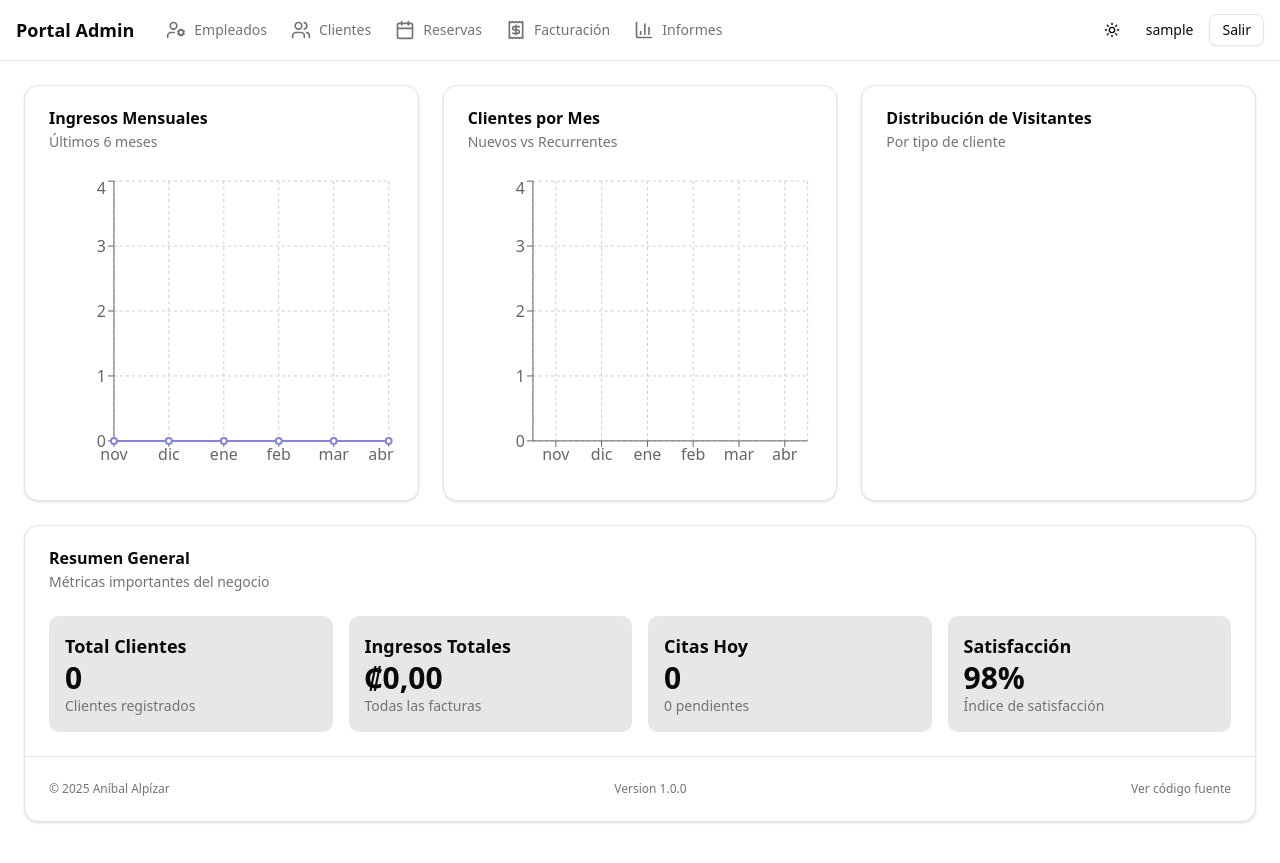
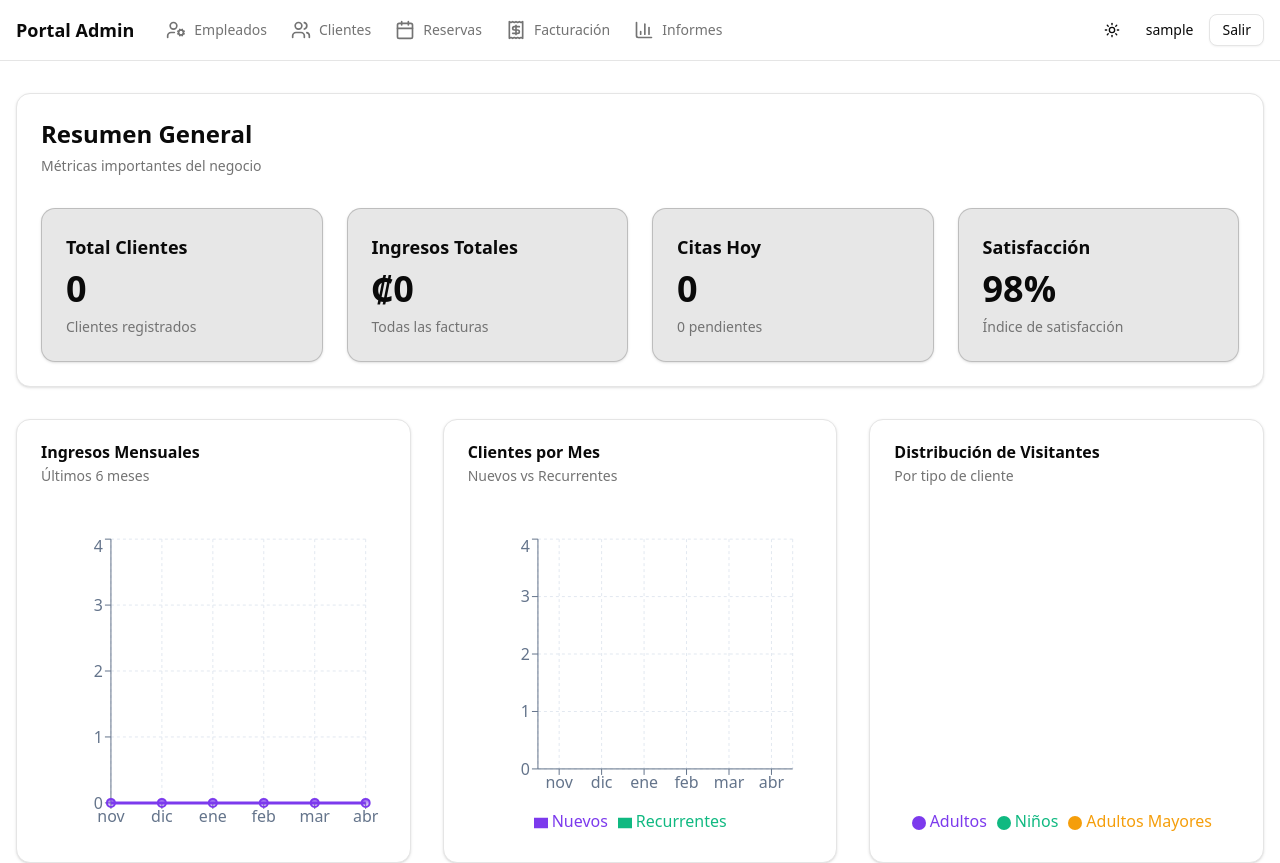
Before and after one commit to anibalalpizar/nextjs-shadcn-hair-salon, a Next.js app: page /dashboard in a window 1280 px wide. Shown: the top 863 px of the page. Built offline with nearby package versions, Linux system fonts and the light colour scheme; sample sign-in values are in the browser's storage.

Commit message:
Refactor Dashboard component layout for improved structure and readability

```diff
--- a/src/app/dashboard/page.tsx
+++ b/src/app/dashboard/page.tsx
@@ -29,8 +29,10 @@ export default function DashboardPage() {
   return (
     <div className="min-h-screen flex flex-col bg-background">
       <Header />
-      <main className="flex-1 p-6">
-        <Dashboard />
+      <main className="flex-1 py-8 px-4">
+        <div className="max-w-7xl mx-auto">
+          <Dashboard />
+        </div>
       </main>
     </div>
   )
--- a/src/components/dashboard.tsx
+++ b/src/components/dashboard.tsx
@@ -1,14 +1,7 @@
 "use client"
 
 import { useEffect, useState } from "react"
-import {
-  Card,
-  CardContent,
-  CardDescription,
-  CardFooter,
-  CardHeader,
-  CardTitle,
-} from "@/components/ui/card"
+import { Card, CardContent, CardDescription, CardFooter, CardHeader, CardTitle } from "@/components/ui/card"
 import { motion } from "framer-motion"
 import {
   LineChart,
@@ -23,6 +16,7 @@ import {
   PieChart,
   Pie,
   Cell,
+  Legend,
 } from "recharts"
 import { format, subMonths } from "date-fns"
 import { es } from "date-fns/locale"
@@ -30,7 +24,7 @@ import { getBills } from "@/lib/billing"
 import { getReservations } from "@/lib/reservations"
 import { getClients } from "@/lib/clients"
 
-const COLORS = ["#0088FE", "#00C49F", "#FFBB28", "#FF8042"]
+const COLORS = ["#7c3aed", "#10b981", "#f59e0b", "#ef4444"]
 
 export function Dashboard() {
   const [revenueData, setRevenueData] = useState([])
@@ -56,24 +50,15 @@ export function Dashboard() {
       return {
         date,
         month: format(date, "MMM", { locale: es }),
-        firstDay: format(
-          new Date(date.getFullYear(), date.getMonth(), 1),
-          "yyyy-MM-dd"
-        ),
-        lastDay: format(
-          new Date(date.getFullYear(), date.getMonth() + 1, 0),
-          "yyyy-MM-dd"
-        ),
+        firstDay: format(new Date(date.getFullYear(), date.getMonth(), 1), "yyyy-MM-dd"),
+        lastDay: format(new Date(date.getFullYear(), date.getMonth() + 1, 0), "yyyy-MM-dd"),
       }
     }).reverse()
 
     const monthlyRevenue = lastSixMonths.map((month) => {
       const monthBills = bills.filter((bill) => {
         const billDate = new Date(bill.fecha)
-        return (
-          billDate >= new Date(month.firstDay) &&
-          billDate <= new Date(month.lastDay)
-        )
+        return billDate >= new Date(month.firstDay) && billDate <= new Date(month.lastDay)
       })
 
       const total = monthBills.reduce((sum, bill) => sum + bill.total, 0)
@@ -94,9 +79,7 @@ export function Dashboard() {
       })
 
       // This is a simplified approach - in a real app, we'd need more data to determine new vs recurring
-      const uniqueClients = [
-        ...new Set(monthReservations.map((r) => r.clienteId)),
-      ]
+      const uniqueClients = [...new Set(monthReservations.map((r) => r.clienteId))]
       const totalClients = uniqueClients.length
 
       // Assuming 60% new, 40% recurring for demo purposes
@@ -115,23 +98,13 @@ export function Dashboard() {
     // For demo purposes, we'll categorize by the number of adults, children, seniors
     // eslint-disable-next-line @typescript-eslint/no-unused-vars
     const totalPersons = bills.reduce(
-      (sum, bill) =>
-        sum +
-        bill.cantidadPersonas +
-        bill.cantidadNinos +
-        bill.cantidadAdultosMayores,
-      0
+      (sum, bill) => sum + bill.cantidadPersonas + bill.cantidadNinos + bill.cantidadAdultosMayores,
+      0,
     )
 
-    const adultCount = bills.reduce(
-      (sum, bill) => sum + bill.cantidadPersonas,
-      0
-    )
+    const adultCount = bills.reduce((sum, bill) => sum + bill.cantidadPersonas, 0)
     const childCount = bills.reduce((sum, bill) => sum + bill.cantidadNinos, 0)
-    const seniorCount = bills.reduce(
-      (sum, bill) => sum + bill.cantidadAdultosMayores,
-      0
-    )
+    const seniorCount = bills.reduce((sum, bill) => sum + bill.cantidadAdultosMayores, 0)
 
     const services = [
       { name: "Adultos", value: adultCount },
@@ -166,25 +139,77 @@ export function Dashboard() {
       initial={{ opacity: 0, y: 20 }}
       animate={{ opacity: 1, y: 0 }}
       transition={{ duration: 0.5 }}
-      className="w-full space-y-6"
+      className="space-y-8"
     >
-      <div className="grid grid-cols-1 md:grid-cols-2 lg:grid-cols-3 gap-6">
-        <Card>
-          <CardHeader>
+      {/* Summary Cards */}
+      <Card className="border shadow-sm">
+        <CardHeader className="pb-2">
+          <CardTitle className="text-2xl">Resumen General</CardTitle>
+          <CardDescription>Métricas importantes del negocio</CardDescription>
+        </CardHeader>
+        <CardContent>
+          <div className="grid grid-cols-1 sm:grid-cols-2 lg:grid-cols-4 gap-6">
+            <div className="p-6 rounded-xl bg-primary/10 border border-primary/20 shadow-sm transition-all hover:shadow-md">
+              <h3 className="font-semibold text-lg text-foreground">Total Clientes</h3>
+              <p className="text-4xl font-bold mt-2 text-foreground">{metricsData.totalClientes}</p>
+              <p className="text-sm text-muted-foreground mt-2">Clientes registrados</p>
+            </div>
+            <div className="p-6 rounded-xl bg-primary/10 border border-primary/20 shadow-sm transition-all hover:shadow-md">
+              <h3 className="font-semibold text-lg text-foreground">Ingresos Totales</h3>
+              <p className="text-4xl font-bold mt-2 text-foreground">
+                {new Intl.NumberFormat("es-CR", {
+                  style: "currency",
+                  currency: "CRC",
+                  maximumFractionDigits: 0,
+                }).format(metricsData.ingresos)}
+              </p>
+              <p className="text-sm text-muted-foreground mt-2">Todas las facturas</p>
+            </div>
+            <div className="p-6 rounded-xl bg-primary/10 border border-primary/20 shadow-sm transition-all hover:shadow-md">
+              <h3 className="font-semibold text-lg text-foreground">Citas Hoy</h3>
+              <p className="text-4xl font-bold mt-2 text-foreground">{metricsData.citasHoy}</p>
+              <p className="text-sm text-muted-foreground mt-2">{metricsData.citasPendientes} pendientes</p>
+            </div>
+            <div className="p-6 rounded-xl bg-primary/10 border border-primary/20 shadow-sm transition-all hover:shadow-md">
+              <h3 className="font-semibold text-lg text-foreground">Satisfacción</h3>
+              <p className="text-4xl font-bold mt-2 text-foreground">{metricsData.satisfaccion}%</p>
+              <p className="text-sm text-muted-foreground mt-2">Índice de satisfacción</p>
+            </div>
+          </div>
+        </CardContent>
+      </Card>
+
+      {/* Charts Section */}
+      <div className="grid grid-cols-1 lg:grid-cols-3 gap-8">
+        <Card className="border shadow-sm hover:shadow-md transition-all">
+          <CardHeader className="pb-2">
             <CardTitle>Ingresos Mensuales</CardTitle>
             <CardDescription>Últimos 6 meses</CardDescription>
           </CardHeader>
-          <CardContent className="h-[300px]">
+          <CardContent className="h-[320px] pt-4">
             <ResponsiveContainer width="100%" height="100%">
-              <LineChart data={revenueData}>
-                <CartesianGrid strokeDasharray="3 3" />
-                <XAxis dataKey="name" />
-                <YAxis />
+              <LineChart data={revenueData} margin={{ top: 5, right: 20, left: 10, bottom: 5 }}>
+                <defs>
+                  <linearGradient id="colorRevenue" x1="0" y1="0" x2="0" y2="1">
+                    <stop offset="5%" stopColor="#7c3aed" stopOpacity={0.8} />
+                    <stop offset="95%" stopColor="#7c3aed" stopOpacity={0.1} />
+                  </linearGradient>
+                </defs>
+                <CartesianGrid strokeDasharray="3 3" stroke="#e2e8f0" />
+                <XAxis dataKey="name" stroke="#64748b" />
+                <YAxis stroke="#64748b" />
                 <Tooltip
+                  contentStyle={{
+                    backgroundColor: "rgba(255, 255, 255, 0.95)",
+                    borderRadius: "8px",
+                    boxShadow: "0 4px 6px -1px rgba(0, 0, 0, 0.1), 0 2px 4px -1px rgba(0, 0, 0, 0.06)",
+                    border: "1px solid #e2e8f0",
+                  }}
                   formatter={(value) =>
                     new Intl.NumberFormat("es-CR", {
                       style: "currency",
                       currency: "CRC",
+                      maximumFractionDigits: 0,
                       // @ts-expect-error Type 'number' is not assignable to type 'string'
                     }).format(value)
                   }
@@ -192,110 +217,87 @@ export function Dashboard() {
                 <Line
                   type="monotone"
                   dataKey="value"
-                  stroke="#8884d8"
-                  strokeWidth={2}
+                  stroke="#7c3aed"
+                  strokeWidth={3}
+                  dot={{ r: 4, strokeWidth: 2 }}
+                  activeDot={{ r: 6, strokeWidth: 2 }}
+                  fillOpacity={1}
+                  fill="url(#colorRevenue)"
                 />
               </LineChart>
             </ResponsiveContainer>
           </CardContent>
         </Card>
 
-        <Card>
-          <CardHeader>
+        <Card className="border shadow-sm hover:shadow-md transition-all">
+          <CardHeader className="pb-2">
             <CardTitle>Clientes por Mes</CardTitle>
             <CardDescription>Nuevos vs Recurrentes</CardDescription>
           </CardHeader>
-          <CardContent className="h-[300px]">
+          <CardContent className="h-[320px] pt-4">
             <ResponsiveContainer width="100%" height="100%">
-              <BarChart data={clientsData}>
-                <CartesianGrid strokeDasharray="3 3" />
-                <XAxis dataKey="name" />
-                <YAxis />
-                <Tooltip />
-                <Bar dataKey="nuevos" fill="#8884d8" name="Nuevos" />
-                <Bar dataKey="recurrentes" fill="#82ca9d" name="Recurrentes" />
+              <BarChart data={clientsData} margin={{ top: 5, right: 20, left: 10, bottom: 5 }}>
+                <CartesianGrid strokeDasharray="3 3" stroke="#e2e8f0" />
+                <XAxis dataKey="name" stroke="#64748b" />
+                <YAxis stroke="#64748b" />
+                <Tooltip
+                  contentStyle={{
+                    backgroundColor: "rgba(255, 255, 255, 0.95)",
+                    borderRadius: "8px",
+                    boxShadow: "0 4px 6px -1px rgba(0, 0, 0, 0.1), 0 2px 4px -1px rgba(0, 0, 0, 0.06)",
+                    border: "1px solid #e2e8f0",
+                  }}
+                />
+                <Legend wrapperStyle={{ paddingTop: "10px" }} />
+                <Bar dataKey="nuevos" fill="#7c3aed" name="Nuevos" radius={[4, 4, 0, 0]} />
+                <Bar dataKey="recurrentes" fill="#10b981" name="Recurrentes" radius={[4, 4, 0, 0]} />
               </BarChart>
             </ResponsiveContainer>
           </CardContent>
         </Card>
 
-        <Card>
-          <CardHeader>
+        <Card className="border shadow-sm hover:shadow-md transition-all">
+          <CardHeader className="pb-2">
             <CardTitle>Distribución de Visitantes</CardTitle>
             <CardDescription>Por tipo de cliente</CardDescription>
           </CardHeader>
-          <CardContent className="h-[300px]">
+          <CardContent className="h-[320px] pt-4">
             <ResponsiveContainer width="100%" height="100%">
-              <PieChart>
+              <PieChart margin={{ top: 5, right: 5, left: 5, bottom: 5 }}>
                 <Pie
                   data={serviceData}
                   cx="50%"
                   cy="50%"
+                  innerRadius={60}
+                  outerRadius={90}
+                  paddingAngle={2}
+                  dataKey="value"
                   labelLine={false}
-                  label={({ name, percent }) =>
-                    `${name} ${(percent * 100).toFixed(0)}%`
-                  }
-                  outerRadius={80}
-                  fill="#8884d8"
-                  dataKey="value"
+                  label={({ name, percent }) => `${name} ${(percent * 100).toFixed(0)}%`}
                 >
                   {serviceData.map((entry, index) => (
-                    <Cell
-                      key={`cell-${index}`}
-                      fill={COLORS[index % COLORS.length]}
-                    />
+                    <Cell key={`cell-${index}`} fill={COLORS[index % COLORS.length]} stroke="#ffffff" strokeWidth={2} />
                   ))}
                 </Pie>
-                <Tooltip formatter={(value) => [value, "Total"]} />
+                <Tooltip
+                  contentStyle={{
+                    backgroundColor: "rgba(255, 255, 255, 0.95)",
+                    borderRadius: "8px",
+                    boxShadow: "0 4px 6px -1px rgba(0, 0, 0, 0.1), 0 2px 4px -1px rgba(0, 0, 0, 0.06)",
+                    border: "1px solid #e2e8f0",
+                  }}
+                  formatter={(value) => [value, "Total"]}
+                />
+                <Legend wrapperStyle={{ paddingTop: "20px" }} />
               </PieChart>
             </ResponsiveContainer>
           </CardContent>
         </Card>
       </div>
 
-      <Card>
-        <CardHeader>
-          <CardTitle>Resumen General</CardTitle>
-          <CardDescription>Métricas importantes del negocio</CardDescription>
-        </CardHeader>
-        <CardContent>
-          <div className="grid grid-cols-1 md:grid-cols-2 lg:grid-cols-4 gap-4">
-            <div className="p-4 rounded-lg bg-primary/10">
-              <h3 className="font-semibold text-lg">Total Clientes</h3>
-              <p className="text-3xl font-bold">{metricsData.totalClientes}</p>
-              <p className="text-sm text-muted-foreground">
-                Clientes registrados
-              </p>
-            </div>
-            <div className="p-4 rounded-lg bg-primary/10">
-              <h3 className="font-semibold text-lg">Ingresos Totales</h3>
-              <p className="text-3xl font-bold">
-                {new Intl.NumberFormat("es-CR", {
-                  style: "currency",
-                  currency: "CRC",
-                }).format(metricsData.ingresos)}
-              </p>
-              <p className="text-sm text-muted-foreground">
-                Todas las facturas
-              </p>
-            </div>
-            <div className="p-4 rounded-lg bg-primary/10">
-              <h3 className="font-semibold text-lg">Citas Hoy</h3>
-              <p className="text-3xl font-bold">{metricsData.citasHoy}</p>
-              <p className="text-sm text-muted-foreground">
-                {metricsData.citasPendientes} pendientes
-              </p>
-            </div>
-            <div className="p-4 rounded-lg bg-primary/10">
-              <h3 className="font-semibold text-lg">Satisfacción</h3>
-              <p className="text-3xl font-bold">{metricsData.satisfaccion}%</p>
-              <p className="text-sm text-muted-foreground">
-                Índice de satisfacción
-              </p>
-            </div>
-          </div>
-        </CardContent>
-        <CardFooter className="flex justify-between border-t pt-4">
+      {/* Footer */}
+      <Card className="border shadow-sm">
+        <CardFooter className="flex justify-between py-4">
           <p className="text-xs text-muted-foreground">© 2025 Aníbal Alpízar</p>
           <p className="text-xs text-muted-foreground">Version 1.0.0</p>
           <a
```
